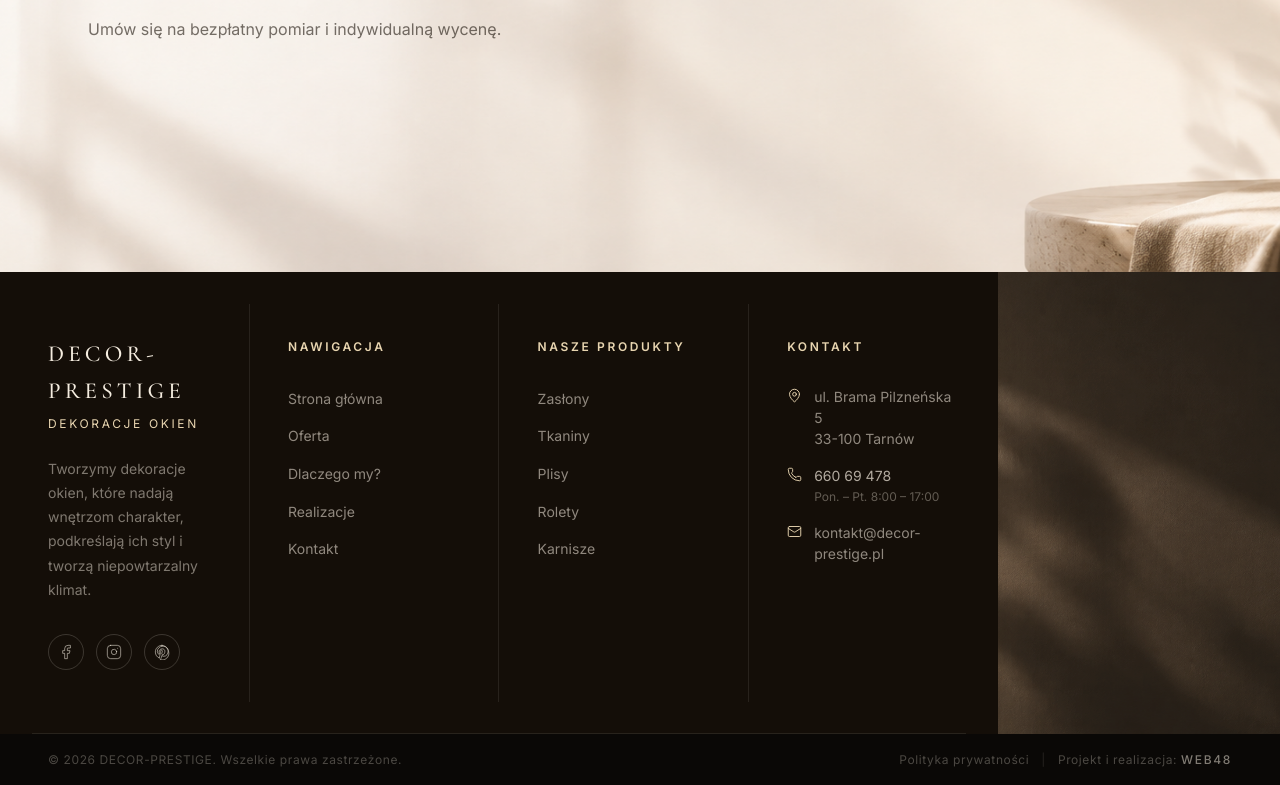
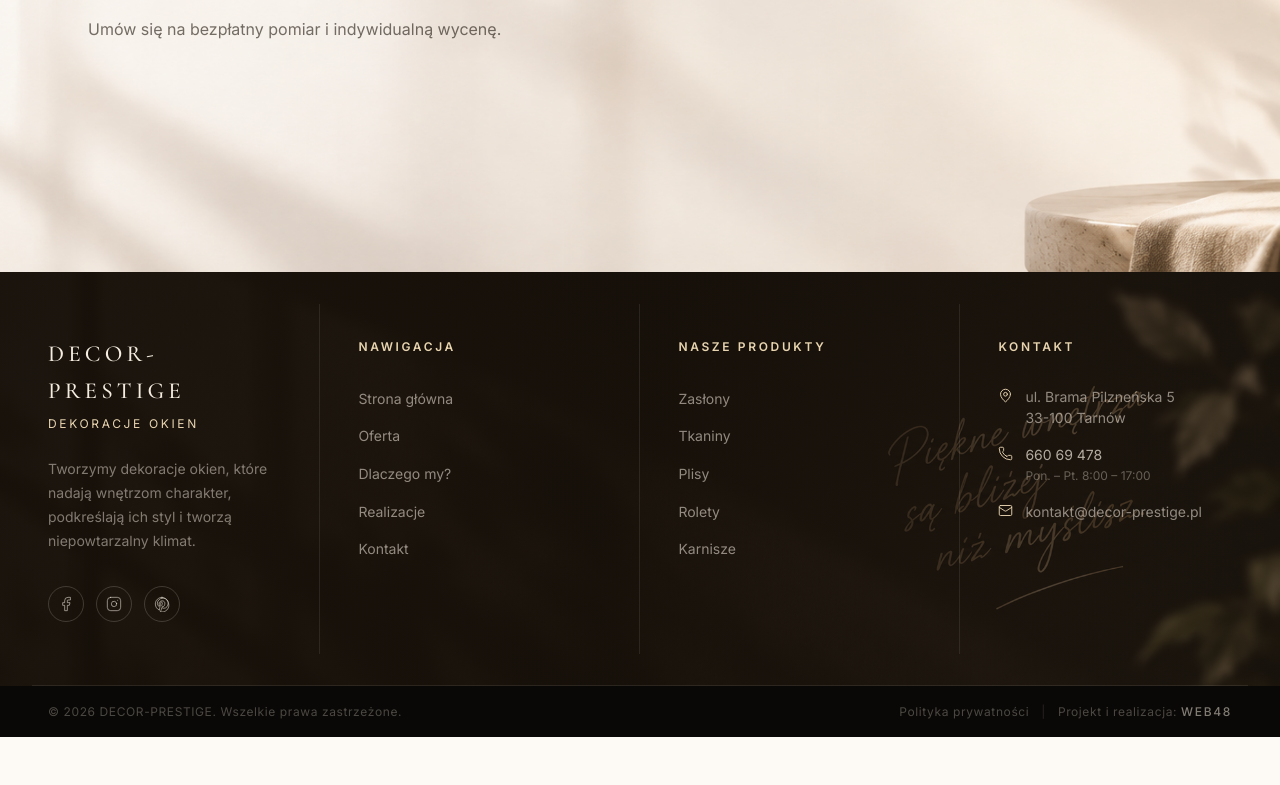
Before and after one commit to web48app/decor-prestige, a React (Vite) app in the folder decor-prestige/: page / in a window 1280 px wide. Shown: the part 5385-6170 px from the top of the page. After the commit the page ends 6122 px from the top, so only its background shows below. Built offline with nearby package versions, Linux system fonts and the light colour scheme.

Commit message:
fix: footer-bg jako pelne tlo footera

```diff
--- a/decor-prestige/src/components/layout/Footer/Footer.jsx
+++ b/decor-prestige/src/components/layout/Footer/Footer.jsx
@@ -140,11 +140,6 @@ export default function Footer() {
 
         </div>
 
-        {/* Dekoracja — footer-bg.png (tekst jest w grafice) */}
-        <div className={styles.imgWrap} aria-hidden="true">
-          <img src="/footer-bg.png" alt="" className={styles.img} />
-        </div>
-
       </div>
 
       {/* ---- Dolny pasek ---- */}
--- a/decor-prestige/src/components/layout/Footer/Footer.module.css
+++ b/decor-prestige/src/components/layout/Footer/Footer.module.css
@@ -4,8 +4,35 @@
    ============================================================ */
 
 .footer {
-  background: #140E08;
+  position: relative;
   font-family: var(--font-body);
+
+  background-image: url('/footer-bg.png');
+  background-size: cover;
+  background-position: center;
+  background-repeat: no-repeat;
+}
+
+/* Ciemna nakładka — tekst handwritten w grafice widoczny po prawej */
+.footer::before {
+  content: '';
+  position: absolute;
+  inset: 0;
+  background: linear-gradient(
+    100deg,
+    rgba(20, 14, 8, 0.97) 0%,
+    rgba(20, 14, 8, 0.92) 50%,
+    rgba(20, 14, 8, 0.60) 100%
+  );
+  z-index: 0;
+  pointer-events: none;
+}
+
+/* Wszystko ponad nakładką */
+.main,
+.bar {
+  position: relative;
+  z-index: 1;
 }
 
 /* ============================================================
@@ -208,22 +235,6 @@
   margin-top: 2px;
 }
 
-/* ---- Obraz dekoracyjny ---- */
-.imgWrap {
-  flex: 0 0 clamp(180px, 22%, 320px);
-  overflow: hidden;
-  position: relative;
-}
-
-.img {
-  width: 100%;
-  height: 100%;
-  object-fit: cover;
-  object-position: center;
-  display: block;
-  filter: brightness(0.82);
-}
-
 /* ============================================================
    DOLNY PASEK
    ============================================================ */
```
